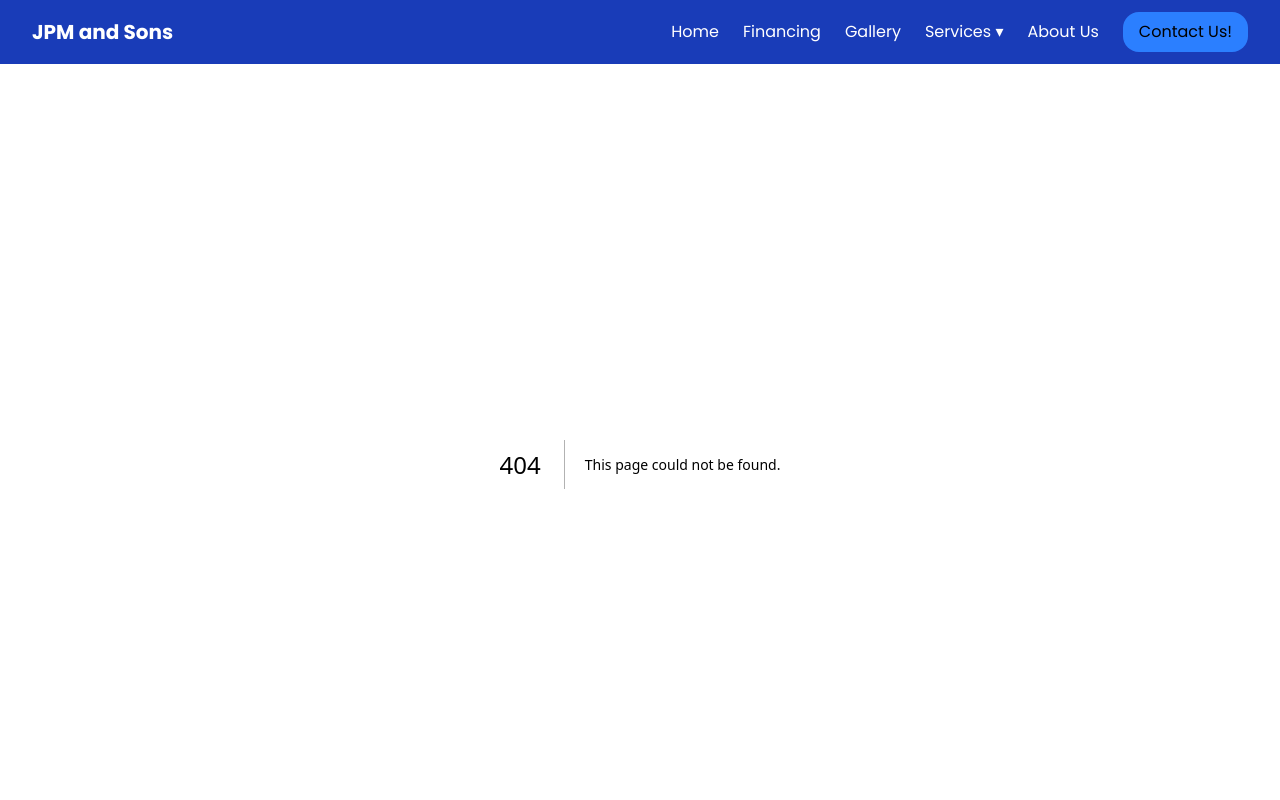
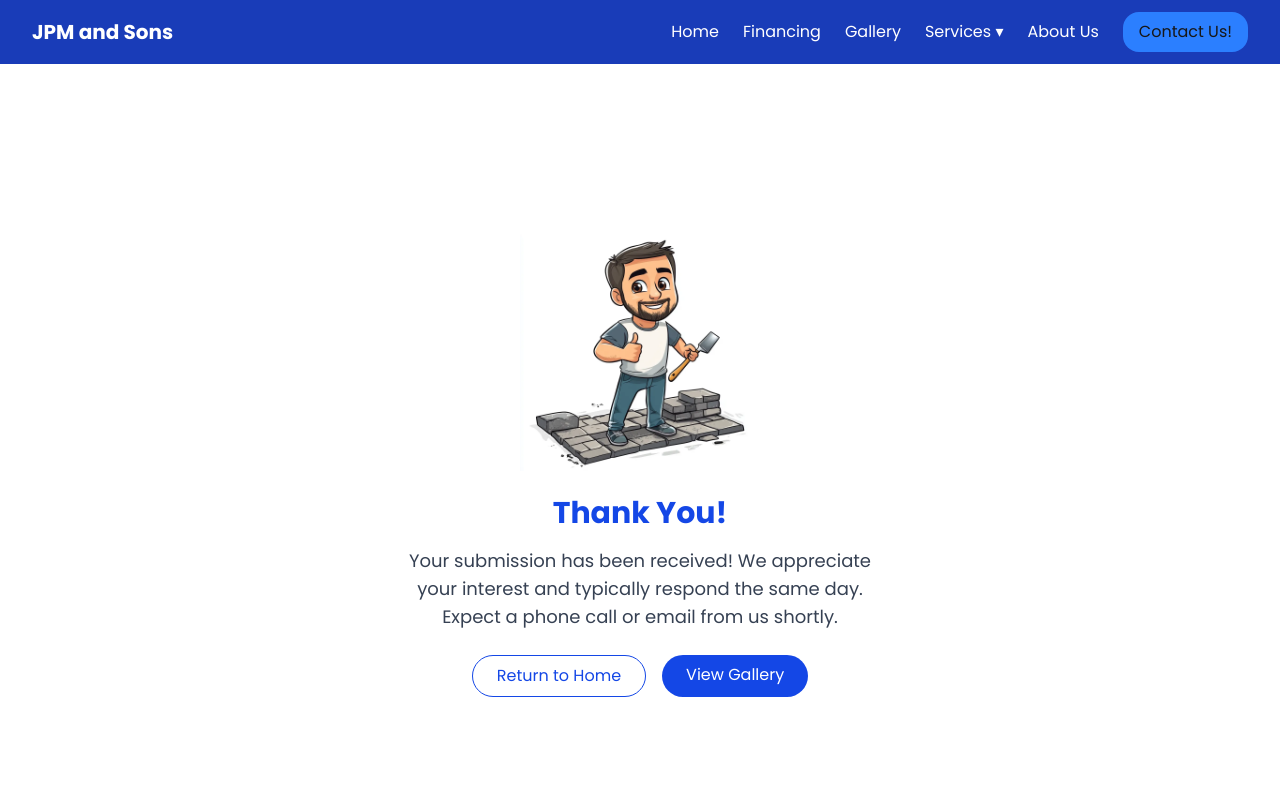
Before and after one commit to TonyRodriguez24/untitled-project, a Next.js app: page /thank-you in a window 1280 px wide. Before the commit this address had no page. Shown: the top 800 px of the page. Built offline with nearby package versions, Linux system fonts and the light colour scheme.

Commit message:
testing services card height added thank you page for form redirect

```diff
--- /dev/null
+++ b/src/app/thank-you/page.jsx
@@ -0,0 +1,44 @@
+export default function ThankYouPage() {
+  return (
+    <div
+      id="thank-you"
+      className="min-h-screen flex items-center justify-center bg-white dark:bg-black px-4">
+      <div className="w-full max-w-xl bg-white dark:bg-zinc-900 p-6 md:p-10 text-center">
+        {/* Image */}
+        <img
+          src="thank_you.webp"
+          alt="Thank You"
+          className="w-60 mx-auto mb-6"
+        />
+
+        {/* Title */}
+        <h2 className="text-3xl font-bold text-blue-700 dark:text-blue-400 mb-4">
+          Thank You!
+        </h2>
+
+        {/* Subtitle */}
+        <p className="text-lg text-gray-700 dark:text-gray-300">
+          Your submission has been received! We appreciate your interest and
+          typically respond the same day. Expect a phone call or email from us
+          shortly.
+        </p>
+
+        {/* Buttons */}
+        <div className="flex justify-center gap-4 mt-6 flex-wrap">
+          <a
+            href="/"
+            className="border border-blue-700 dark:border-blue-400 text-blue-700 dark:text-blue-400 px-6 py-2 rounded-full hover:bg-blue-50 dark:hover:bg-zinc-800 transition">
+            Return to Home
+          </a>
+          <a
+            href="/gallery"
+            className="bg-blue-700 dark:bg-blue-500 text-white px-6 py-2 rounded-full hover:bg-blue-800 dark:hover:bg-blue-600 transition">
+            View Gallery
+          </a>
+        </div>
+          </div>
+
+
+    </div>
+  );
+}
--- a/src/components/ContactForm.jsx
+++ b/src/components/ContactForm.jsx
@@ -6,6 +6,7 @@ import Button from "./layout/Button";
 import axios from 'axios'
 import AddressInput from "../components/AddressInput";
 import useLoadGoogleMaps from "../hooks/useLoadGoogleMaps"
+import { useRouter } from "next/navigation";
 
 export default function ContactForm() {
   const INITIAL_STATE = {
@@ -15,6 +16,8 @@ export default function ContactForm() {
     service: "",
     address: "",
   };
+
+  const router = useRouter();
 
   const mapsLoaded = useLoadGoogleMaps(
     process.env.NEXT_PUBLIC_GOOGLE_MAPS_API_KEY
@@ -28,8 +31,8 @@ export default function ContactForm() {
     e.preventDefault()
     try {
       setIsSubmitted(true);
-      const response = await axios.post("/api/send-email", formData);
-      console.log(response);
+      await axios.post("/api/send-email", formData);
+      router.push("/thank-you");
     } catch (error) {
       console.log(error)
     }
@@ -49,12 +52,6 @@ export default function ContactForm() {
 
   return (
     <>
-      <div className="w-full flex justify-center py-3 lg:py-0">
-        {isSubmitted ? (
-          <div className="bg-green-800 p-10 rounded-2xl">
-            Thank you, your form has successfully been submitted
-          </div>
-        ) : (
           <form
             method="POST"
             onSubmit={handleSubmit}
@@ -166,8 +163,7 @@ export default function ContactForm() {
               Get started today
             </button>
           </form>
-        )}
-      </div>
+
     </>
   );
 }
--- a/src/components/home-page/Services.jsx
+++ b/src/components/home-page/Services.jsx
@@ -22,7 +22,7 @@ export default function Services() {
                 alt={service.name}
                 width={300}
                 height={200}
-                className="w-full h-[200px] object-cover rounded-t-xl cursor-pointer hover:opacity-60 transition"
+                className="w-full h-[250px] lg:h-[210px] object-cover rounded-t-xl cursor-pointer hover:opacity-60 transition"
               />
             </Link>
 
```
Also changed, not shown: public/thank_you.webp (added).
